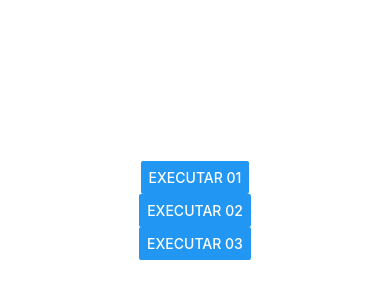
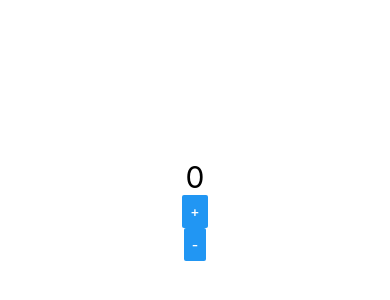
Before and after one commit to biadevcosta/curso-react-native, a React Native app in the folder exercicios/: screen / in a window 390 px wide. Shown: the part 212-512 px from the top of the page. Built offline with nearby package versions, Linux system fonts and the light colour scheme.

Commit message:
useState

```diff
--- a/exercicios/src/App.js
+++ b/exercicios/src/App.js
@@ -1,4 +1,4 @@
-import React from "react" //precisa usar quando vc for usar um jsx - javascript que vira html
+import React, {useState} from "react" //precisa usar quando vc for usar um jsx - javascript que vira html
 import {View, StyleSheet, SafeAreaView} from 'react-native' // esta pegando um modulo
 
 //Como colocar um component
@@ -6,10 +6,11 @@
 //import Padrao,{ Comp2, Comp3 } from './components/Multi'
 //import Export,{ Saudacao, Sobremim } from './components/Olamundo'
 //import MinMax from './components/MinMax'
+//import Aleatorio from './components/aleatorio'
+//import Titulo from './components/Titulo'
+//import Botao from "./components/Botao"
 
-import Aleatorio from './components/aleatorio'
-import Titulo from './components/Titulo'
-import Botao from "./components/Botao"
+import Contador from "./components/Contador"
 
 /*
 ===== 1 forma
@@ -38,11 +39,12 @@
     // usando outro component
     export default () => (
         <SafeAreaView style= {style.App}>
-        <Botao/>
-
-
+            <Contador/>
+        </SafeAreaView>
+    )
 
         {/*
+        <Botao/>
         <Titulo principal="Cadastro produto" secundario="Tela de cadastro"/>
         <Aleatorio min={10} max={60}/>
         <Aleatorio min={10} max={60}/>
@@ -60,8 +62,7 @@
         <Sobremim/>
         <Export/>
     */}
-        </SafeAreaView>
-    )
+
 
     const style = StyleSheet.create({ //está colocando o estilo dentro de uma constante
         App:{
--- /dev/null
+++ b/exercicios/src/components/Contador.js
@@ -0,0 +1,26 @@
+import React, { useState } from 'react';
+import {Button, View, Text, StyleSheet} from "react-native"
+import Estilo from './estilo'
+
+export default props => {
+    const [valor, setValor] = useState(0);
+
+    return(
+        <>
+            <Text style={Estilo.txtG}>{valor}</Text>
+
+            <Button
+            title="+"
+            onPress={() => {
+                setValor(valor +1)
+            }}
+            />
+            <Button
+            title="-"
+            onPress={() => {
+                setValor(valor -1)
+            }}
+            />
+        </>
+    )
+}
```
